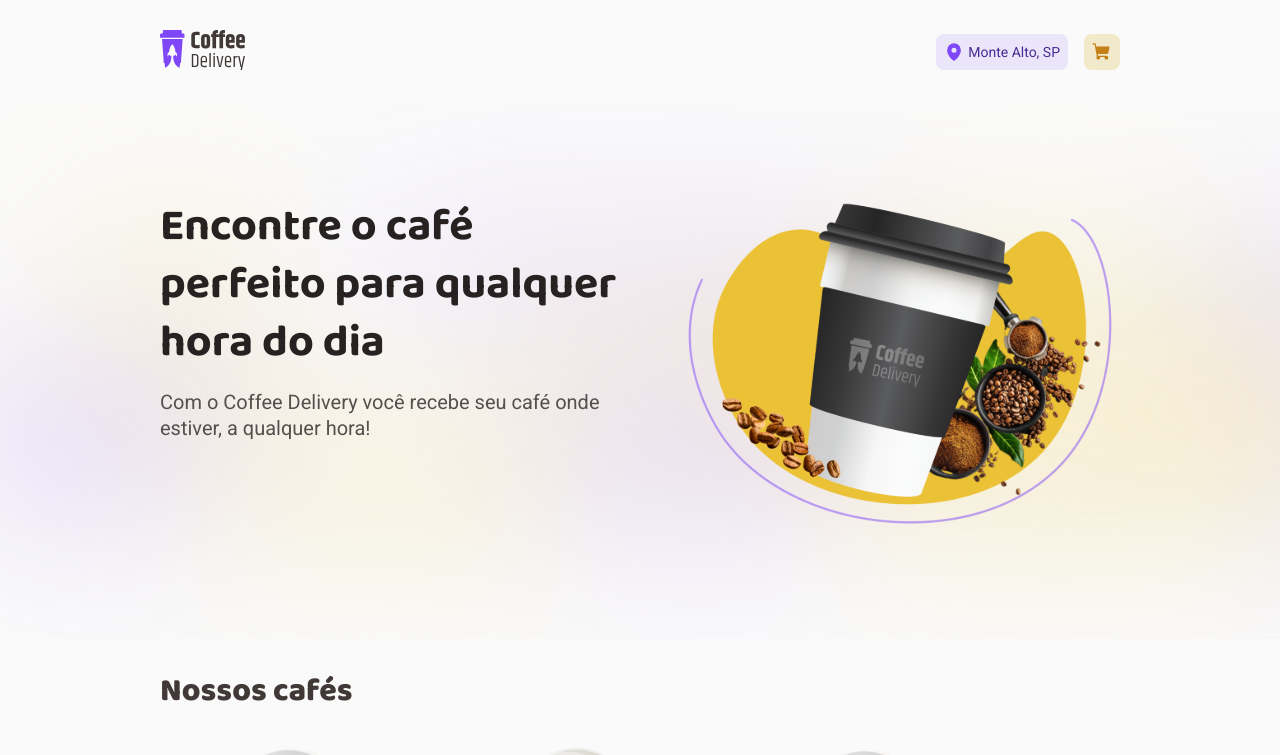
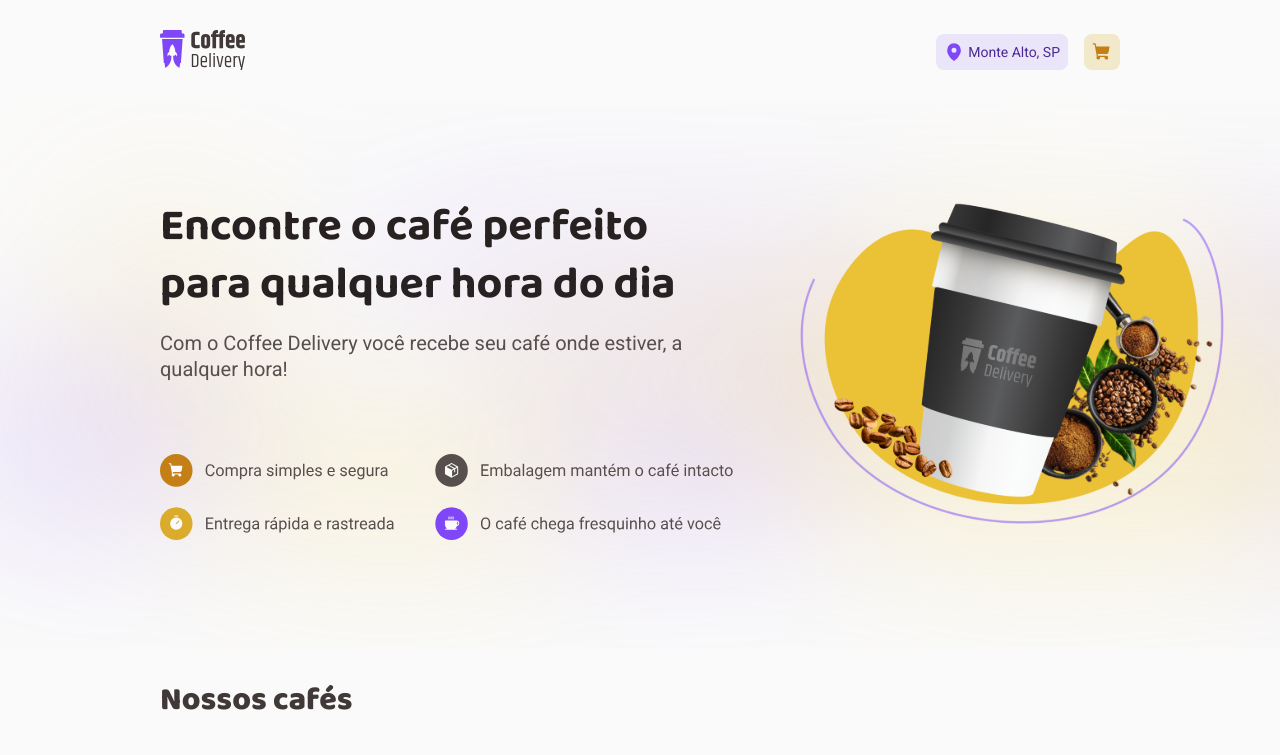
Before and after one commit to lucadboer/Coffee-Delivery, a React (Vite) app: page / in a window 1280 px wide. Shown: the top 755 px of the page. Built offline with nearby package versions, Linux system fonts and the light colour scheme.

Commit message:
up files

```diff
--- a/src/pages/Home/index.tsx
+++ b/src/pages/Home/index.tsx
@@ -1,5 +1,5 @@
 import cup from '../../assets/Cup.svg'
-// import itemsDecoration from '../../assets/items.svg'
+import itemsDecoration from '../../assets/items.svg'
 import { CoffeesContainer, Containers, IntroContainer } from './styles'
 import { coffees } from '../../data/coffeesData'
 import { CoffeeCard } from './components/Coffee'
@@ -15,6 +15,7 @@
               Com o Coffee Delivery você recebe seu café onde estiver, a
               qualquer hora!
             </p>
+            <img src={itemsDecoration} alt="" />
           </div>
         </section>
         <img src={cup} alt="" />
```
